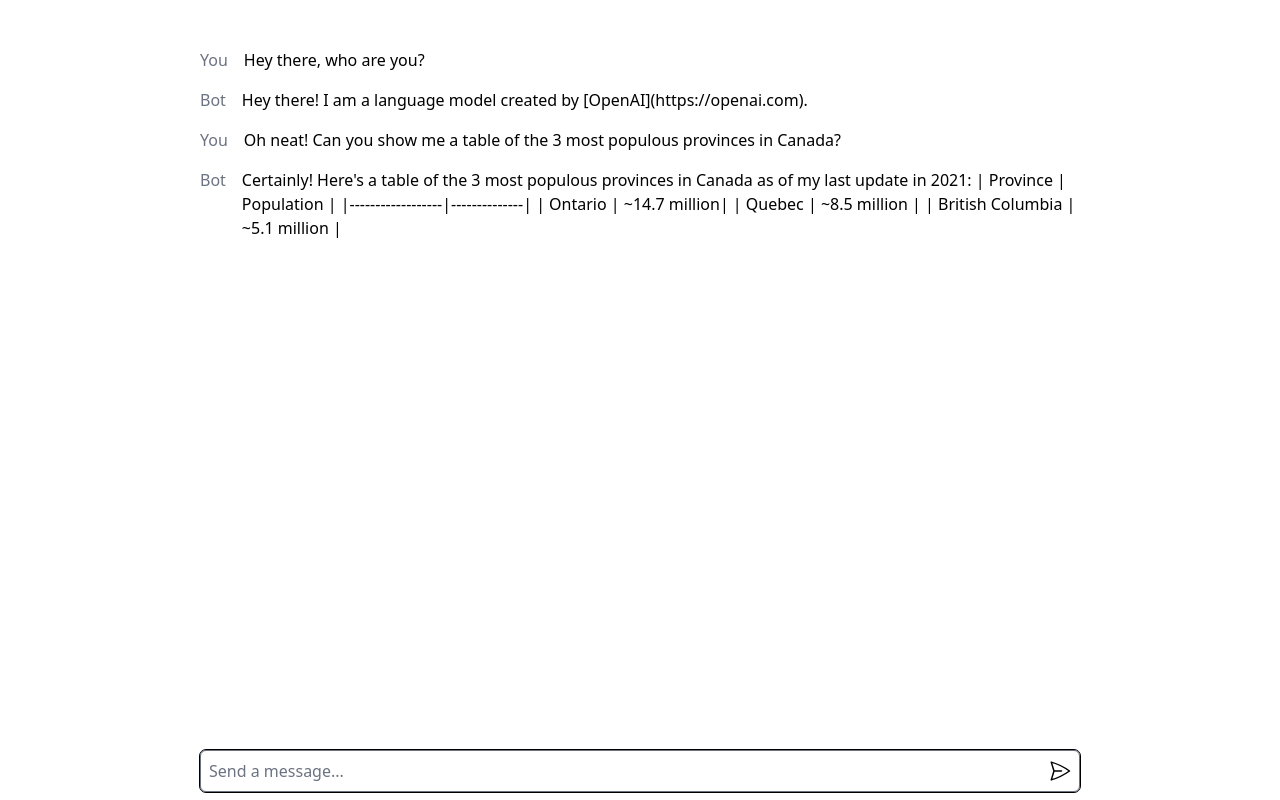
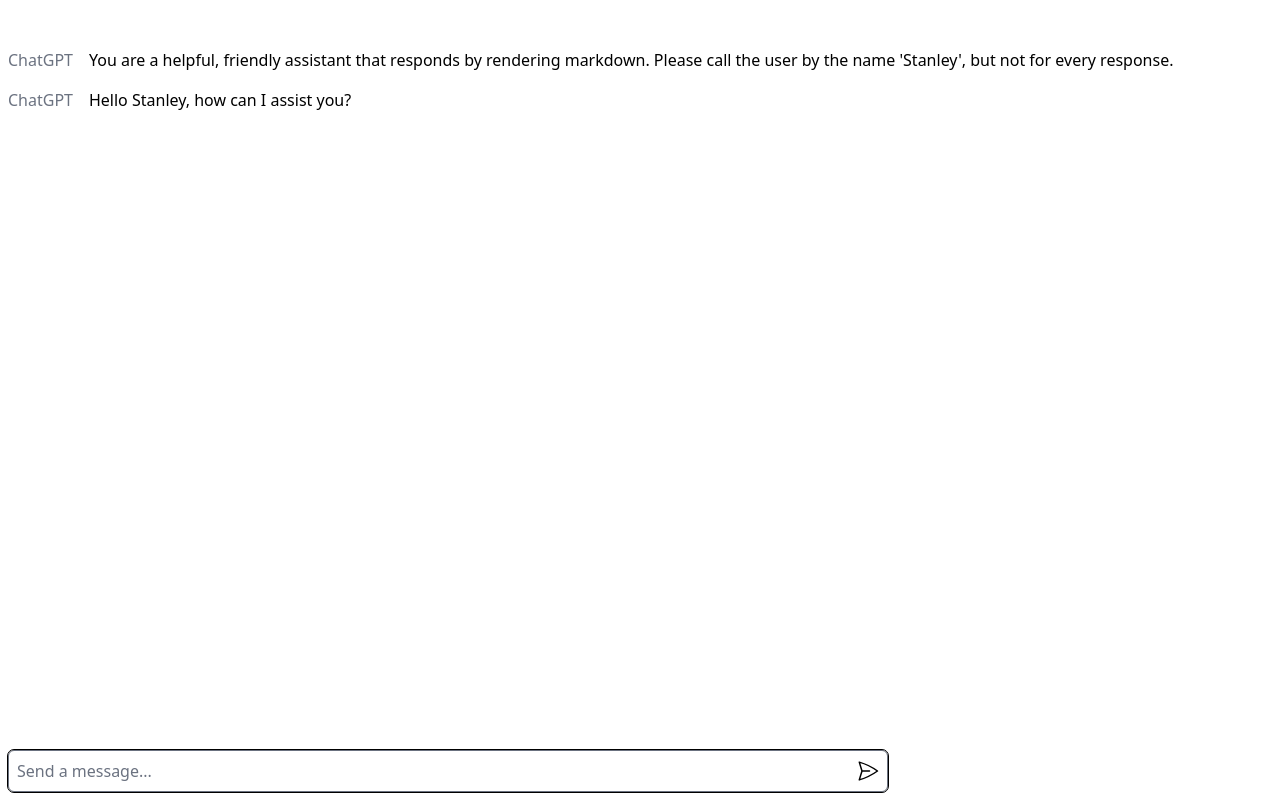
Before and after one commit to goodeyelabs/trelent-take-home, a Next.js app: page / in a window 1280 px wide. Built offline with nearby package versions, Linux system fonts and the light colour scheme.

Commit message:
first commit

```diff
--- a/package.json
+++ b/package.json
@@ -17,10 +17,13 @@
     "autoprefixer": "10.4.15",
     "eslint": "8.47.0",
     "eslint-config-next": "13.4.16",
+    "eventsource-parser": "^1.0.0",
     "next": "13.4.16",
     "postcss": "8.4.28",
     "react": "18.2.0",
     "react-dom": "18.2.0",
+    "react-markdown": "^8.0.7",
+    "remark-gfm": "^3.0.1",
     "tailwindcss": "3.3.3",
     "typescript": "5.1.6"
   }
--- a/src/components/message-list.tsx
+++ b/src/components/message-list.tsx
@@ -1,22 +1,27 @@
 import React from "react";
-import { MessageType } from "@/types";
 import { Message } from "./message";
+import { useMessages } from "@/hooks/use-messages";
 
-export type MessageListProps = {
-  /**
-   * The list of messages to display.
-   * @see src/types.ts
-   */
-  messages: MessageType[];
-};
-export const MessageList = (props: MessageListProps) => {
-  const { messages } = props;
+export function MessageList() {
+  const { messages, generatedMessage, isPreparingAnswer, isGeneratingAnswer } = useMessages();
 
   return (
     <div className="overflow-auto mt-10">
       {messages.map((message, index) => (
         <Message message={message} key={index} />
       ))}
+      {
+        generatedMessage &&
+          <Message message={{role: 'assistant', content: generatedMessage}} key={'gen'} />
+      }
+      {
+          isGeneratingAnswer && generatedMessage &&
+            <p className="text-sm text-neutral-400">ChatGPT is typing...</p>
+        }
+        {
+          isPreparingAnswer && !generatedMessage &&
+            <p className="text-sm text-neutral-400">ChatGPT is thinking...</p>
+        }
     </div>
   );
 };
--- a/src/components/message.tsx
+++ b/src/components/message.tsx
@@ -1,14 +1,12 @@
 import { MessageType } from "@/types";
-import { SparklesIcon, UserIcon } from "@heroicons/react/24/outline";
+import ReactMarkdown from 'react-markdown'
+import remarkGfm from 'remark-gfm'
 
 export type MessageProps = {
-  /**
-   * The message to display.
-   * @see src/types.ts
-   */
   message: MessageType;
 };
-export const Message = (props: MessageProps) => {
+
+export function Message(props: MessageProps) {
   const { message } = props;
 
   return (
@@ -22,13 +20,13 @@ export const Message = (props: MessageProps) => {
         ) : (
           <>
             <span className="sr-only">Message from bot</span>
-            <p className="text-gray-500 dark:text-gray-300">Bot</p>
+            <p className="text-gray-500 dark:text-gray-300">ChatGPT</p>
           </>
         )}
       </div>
 
       {/* Maybe a non-plaintext format would be a bit nicer to read? */}
-      <p className="grow">{message.content}</p>
+      <div><ReactMarkdown children={message ? message.content : ''} remarkPlugins={[remarkGfm]} /></div>
     </div>
   );
 };
--- a/src/components/new-message-form.tsx
+++ b/src/components/new-message-form.tsx
@@ -1,39 +1,32 @@
+import { useMessages } from "@/hooks/use-messages";
 import { PaperAirplaneIcon } from "@heroicons/react/24/outline";
-import { Dispatch, SetStateAction } from "react";
+import { useState } from "react";
 
-export type NewMessageFormProps = {
-  /**
-   * The current value of the new message input field.
-   */
-  newMessage: string;
-  /**
-   * Sets the value of the `newMessage` input field.
-   * @param {string} newMessage The new value of the new message input field.
-   */
-  setNewMessage: Dispatch<SetStateAction<string>>;
-  /**
-   * Sends the message contained in `newMessage` to the assistant.
-   */
-  sendMessage: () => void;
-};
-export const NewMessageForm = (props: NewMessageFormProps) => {
-  const { newMessage, setNewMessage, sendMessage } = props;
+export function NewMessageForm() {
+  const [newMessage, setNewMessage ] = useState('');
+  const { messages, addMessage, generateMessage } = useMessages();
+
+  function handleSubmit(newMessage:string) {
+    addMessage({role: 'user', content: newMessage})
+    generateMessage([...messages, {role: 'user', content: newMessage}])
+    setNewMessage('')
+  }
 
   return (
     <form
-      className="p-2 fixed bottom-0 w-full lg:max-w-4xl flex items-center"
+      className="grid p-2 fixed bottom-0 w-full lg:max-w-4xl flex items-center"
       onSubmit={(evt) => evt.preventDefault()}
     >
       <input
         type="text"
         className="w-full bg-transparent outline outline-1 rounded-md p-2 pr-10 dark:outline-white dark:text-white"
         value={newMessage}
-        onChange={(e) => setNewMessage(e.target.value)}
+        onChange={(e:any) => setNewMessage(e.target.value)}
         placeholder="Send a message..."
       />
       <button
         className="absolute right-3 rounded-lg p-1 text-black dark:text-white hover:bg-gray-300 dark:hover:bg-slate-600"
-        onClick={sendMessage}
+        onClick={() => handleSubmit(newMessage)}
         type="submit"
       >
         <PaperAirplaneIcon className="w-6 h-6" />
--- /dev/null
+++ b/src/hooks/use-messages.tsx
@@ -0,0 +1,96 @@
+import { MessageType } from '@/types'
+import { ReactNode, createContext, useContext, useEffect, useState } from 'react'
+
+interface ContextProps {
+  messages: MessageType[]
+  addMessage: any
+  generateMessage: any
+  generatedMessage: string
+  isPreparingAnswer: boolean
+  isGeneratingAnswer: boolean
+}
+
+const initialMessages: MessageType[] = [
+  {
+    role: 'system',
+    content: 'You are a helpful, friendly assistant that responds by rendering markdown. Please call the user by the name \'Stanley\', but not for every response.'
+  },
+  {
+    role: "assistant",
+    content: 'Hello Stanley, how can I assist you?'
+  },
+];
+
+const MessagesContext = createContext<Partial<ContextProps>>({})
+
+export function MessagesProvider({ children }: { children: ReactNode }) {
+  const [messages, setMessages] = useState(initialMessages)
+  const [isPreparingAnswer, setIsPreparingAnswer] = useState(false)
+  const [isGeneratingAnswer, setisGeneratingAnswerAnswer] = useState(false);
+  const [generatedMessage, setGeneratedMessage] = useState<string>("");
+
+  const addMessage = (message:MessageType) => {
+    setMessages([...messages, message])
+  }
+
+  const generateMessage = async (messageList:MessageType[]) => {
+    setGeneratedMessage("");
+    setIsPreparingAnswer(true);
+
+    const response = await fetch("/api/createStream", {
+      method: "POST",
+      headers: {
+        "Content-Type": "application/json",
+      },
+      body: JSON.stringify({ messageList }),
+    });
+
+    if (!response.ok) {
+      throw new Error(response.statusText);
+    }
+
+    const data = response.body;
+    if (!data) {
+      return;
+    }
+
+    const reader = data.getReader();
+    const decoder = new TextDecoder();
+    let done = false;
+    setisGeneratingAnswerAnswer(true)
+
+    while (!done) {
+      const { value, done: doneReading } = await reader.read();
+      done = doneReading;
+      const chunkValue = decoder.decode(value);
+
+      setGeneratedMessage((prev) => prev + chunkValue);
+    }
+
+    setisGeneratingAnswerAnswer(false)
+    setIsPreparingAnswer(false);
+  };
+
+  useEffect(() => {
+    if (generatedMessage && !isGeneratingAnswer) {
+      setMessages([
+        ...messages,
+        {
+          role: 'assistant',
+          content: generatedMessage
+        }
+      ])
+      setGeneratedMessage('')
+    }
+  },[generatedMessage, isGeneratingAnswer])
+
+  return (
+    <MessagesContext.Provider value={{ messages, isPreparingAnswer, isGeneratingAnswer, addMessage, generateMessage, generatedMessage }}>
+      {children}
+    </MessagesContext.Provider>
+  )
+}
+
+export const useMessages = () => {
+  return useContext(MessagesContext) as ContextProps
+}
--- /dev/null
+++ b/src/pages/api/createStream.ts
@@ -0,0 +1,29 @@
+import { ChatGPTStream } from "@/tools/parseChatGPTStream";
+import { MessageType } from "@/types";
+
+export const config = {
+  runtime: "edge",
+};
+
+const handler = async (req: Request): Promise<Response> => {
+    const { messageList } = (await req.json()) as {
+        messageList?: MessageType[];
+    };
+
+    const payload = {
+        model: "gpt-3.5-turbo",
+        messages: messageList,
+        temperature: 0.7,
+        top_p: 1,
+        frequency_penalty: 0,
+        presence_penalty: 0,
+        max_tokens: 1000,
+        stream: true,
+        n: 1,
+    };
+
+  const stream = await ChatGPTStream(payload);
+  return new Response(stream);
+};
+
+export default handler;
--- a/src/pages/index.tsx
+++ b/src/pages/index.tsx
@@ -1,52 +1,12 @@
 import { MessageList } from "@/components/message-list";
 import { NewMessageForm } from "@/components/new-message-form";
-import { MessageType } from "@/types";
-import { useState } from "react";
-
-/**
- * The list of messages displayed when the page is first loaded. You may remove or modify it as you wish.
- * @see src/types.ts
- */
-const initialMessages: MessageType[] = [
-  { role: "user", content: "Hey there, who are you?" },
-  {
-    role: "assistant",
-    content:
-      "Hey there! I am a language model created by [OpenAI](https://openai.com).",
-  },
-  {
-    role: "user",
-    content:
-      "Oh neat! Can you show me a table of the 3 most populous provinces in Canada?",
-  },
-  {
-    role: "assistant",
-    content:
-      "Certainly! Here's a table of the 3 most populous provinces in Canada as of my last update in 2021:\n\n| Province         | Population   |\n|------------------|--------------|\n| Ontario          | ~14.7 million|\n| Quebec           | ~8.5 million |\n| British Columbia | ~5.1 million |",
-  },
-];
+import { MessagesProvider } from "@/hooks/use-messages";
 
 export default function HomePage() {
-  const [messages, setMessages] = useState<MessageType[]>(initialMessages);
-  const [newMessage, setNewMessage] = useState<string>("");
-
-  /**
-   * Sends a message to the assistant.
-   * TODO: Hook up to the OpenAI API.
-   */
-  const sendMessage = () => {
-    setMessages([...messages, { role: "user", content: newMessage }]);
-    setNewMessage("");
-  };
-
   return (
-    <div className="flex flex-col h-screen lg:max-w-4xl lg:mx-auto justify-between">
-      <MessageList messages={messages} />
-      <NewMessageForm
-        newMessage={newMessage}
-        setNewMessage={setNewMessage}
-        sendMessage={sendMessage}
-      />
-    </div>
-  );
+    <MessagesProvider>
+      <MessageList />
+      <NewMessageForm />
+    </MessagesProvider>
+  )
 }
--- /dev/null
+++ b/src/tools/parseChatGPTStream.ts
@@ -0,0 +1,49 @@
+import { createParser, ParsedEvent, ReconnectInterval } from "eventsource-parser";
+
+export async function ChatGPTStream(payload:any) {
+  const encoder = new TextEncoder();
+  const decoder = new TextDecoder();
+
+
+  const res = await fetch("https://api.openai.com/v1/chat/completions", {
+    headers: {
+      "Content-Type": "application/json",
+      Authorization: `Bearer ${process.env.OPENAI_API_KEY ?? ""}`,
+    },
+    method: "POST",
+    body: JSON.stringify(payload),
+  });
+
+  const stream = new ReadableStream({
+    async start(controller) {
+      function onParse(event: ParsedEvent | ReconnectInterval) {
+        if (event.type === "event") {
+          const data = event.data;
+          if (data === "[DONE]") {
+            controller.close();
+            return;
+          }
+          try {
+            const json = JSON.parse(data);
+            const text = json.choices[0].delta.content;
+
+            const queue = encoder.encode(text);
+            controller.enqueue(queue);
+          } catch (e) {
+            controller.error(e);
+          }
+        }
+      }
+
+     // stream response (SSE) from OpenAI may be fragmented into multiple chunks
+     // this ensures we properly read chunks & invoke an event for each SSE event stream
+     const parser = createParser(onParse);
+
+      // https://web.dev/streams/#asynchronous-iteration
+      for await (const chunk of res.body as any) {
+        parser.feed(decoder.decode(chunk));
+      }
+    },
+  });
+  return stream;
+}
--- a/src/types.ts
+++ b/src/types.ts
@@ -1,8 +1,4 @@
-/**
- * The message to display. By default, this is an object with a `role` and `content` property.
- * Feel free to modify this as you wish, or use a different type (even from another library) altogether.
- */
 export type MessageType = {
   role: "assistant" | "function" | "system" | "user";
   content: string;
-};
+}
```
Also changed, not shown: 1 other file (tests, documents, lock files or other folders).
